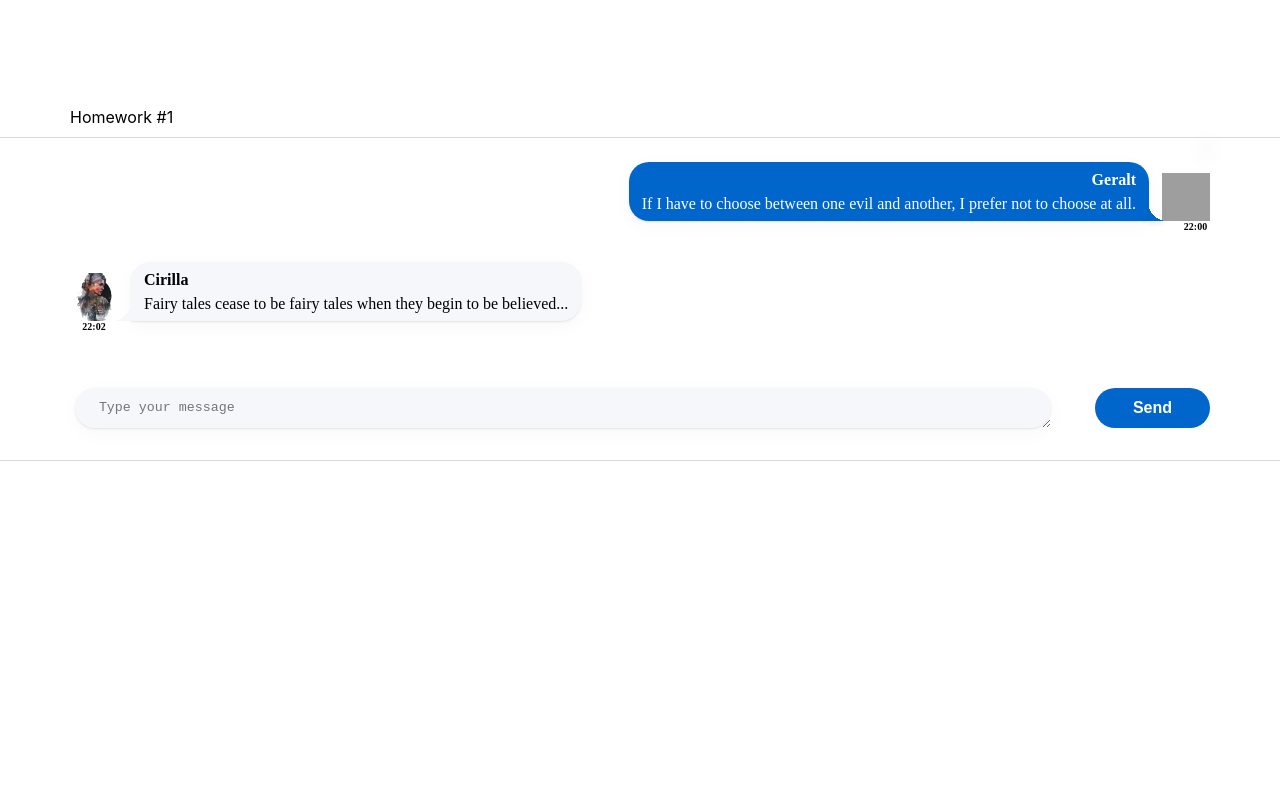
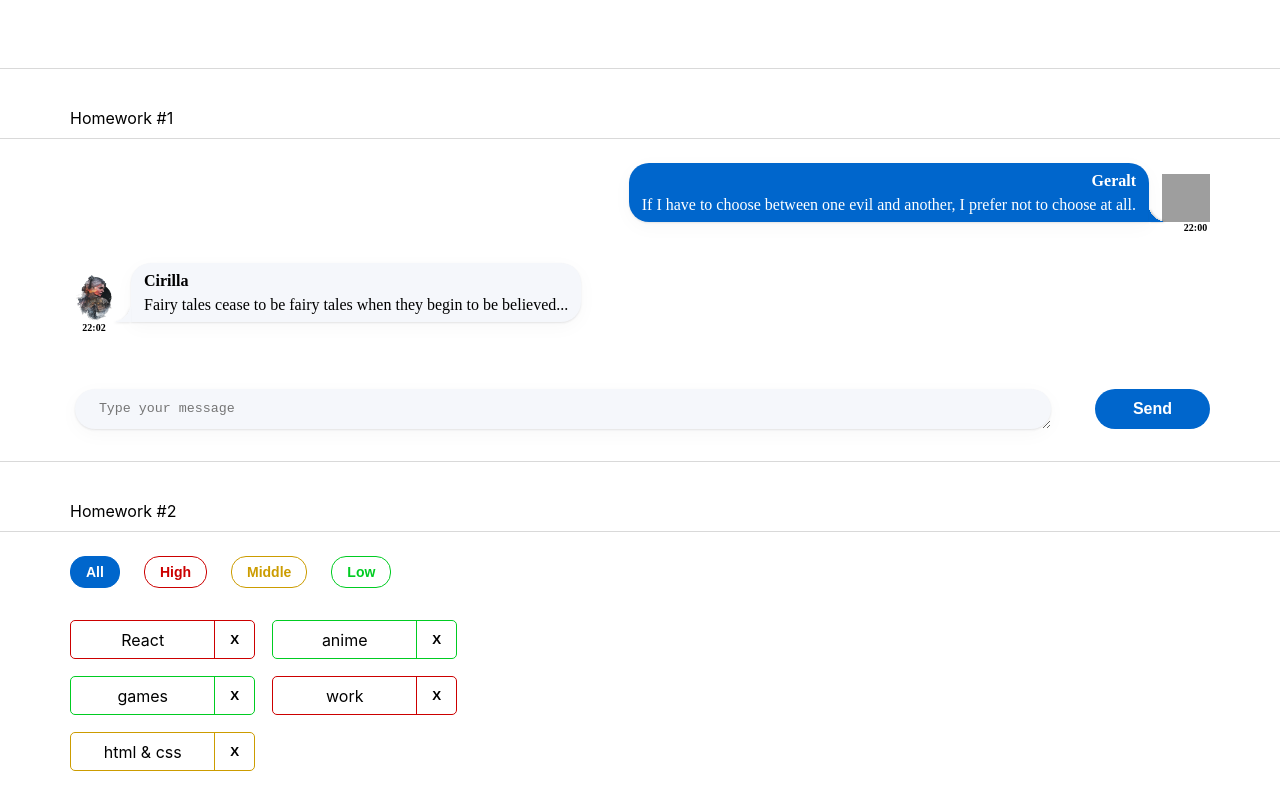
Before and after one commit to NikolaYK2/hws2, a React (Create React App) app: page /#/ in a window 1280 px wide. Shown: the top 810 px of the page. Built offline with nearby package versions, Linux system fonts and the light colour scheme; grey boxes are pictures that could not be loaded.

Commit message:
hw2 filter

```diff
--- a/package.json
+++ b/package.json
@@ -16,7 +16,7 @@
     "@types/react-dom": "18.0.6",
     "@types/uuid": "8.3.4",
     "axios": "0.27.2",
-    "gh-pages": "4.0.0",
+    "gh-pages": "^4.0.0",
     "react": "^18.2.0",
     "react-dom": "18.2.0",
     "react-redux": "8.0.4",
--- a/src/s1-main/App.module.css
+++ b/src/s1-main/App.module.css
@@ -1,15 +1,21 @@
 .App {
     --header_height: 60px;
+    padding: 68px 0 0;
 }
 
 .hw {
     padding: 24px 0 32px;
+    max-width: 1140px;
+    margin: 0 auto;
+}
+
+.hwTitle {
+    padding: 39px 0 10px;
     border-top: 1px solid #D9D9D9;
     border-bottom: 1px solid #D9D9D9;
 }
-
-.hwTitle {
-    padding: 107px 0 10px;
+.hwTitleSpan{
+    display: block;
     max-width: 1140px;
     margin: 0 auto;
 }
--- a/src/s1-main/App.tsx
+++ b/src/s1-main/App.tsx
@@ -1,13 +1,14 @@
 import React from 'react'
 import s from './App.module.css'
 import HW1 from '../s2-homeworks/hw01/HW1'
+import HW2 from "../s2-homeworks/hw02/HW2";
 
 function App() {
     return (
         <div className={s.App}>
             <HW1/>
             {/*раскомментировать по ходу выполнения*/}
-            {/*<HW2/>*/}
+            <HW2/>
             {/*<HW3/>*/}
             {/*<HW4/>*/}
 
--- a/src/s2-homeworks/hw01/HW1.tsx
+++ b/src/s2-homeworks/hw01/HW1.tsx
@@ -49,7 +49,7 @@ const HW1 = () => {
     return (
 
         <div id={'hw1'}>
-            <div className={s2.hwTitle}>Homework #1</div>
+            <div className={s2.hwTitle}><span className={s2.hwTitleSpan}>Homework #1</span></div>
             <div className={s2.hw}>
                 {/*проверка отображения (не менять)*/}
                 <div>
--- a/src/s2-homeworks/hw01/friend-message/FriendMessage.module.css
+++ b/src/s2-homeworks/hw01/friend-message/FriendMessage.module.css
@@ -1,6 +1,4 @@
 .friendMessage {
-    max-width: 1140px;
-    margin: 0 auto;
     font-family: Montserrat, serif;
 }
 
@@ -10,10 +8,16 @@
     margin: 30px 0 0 0;
     }
     .friendImageAndText img {
-        width: 48px;
+        min-width: 48px;
         height: 48px;
-        object-fit: cover;
+        /*object-fit: cover;*/
     }
+    .friendName {
+        font-size: 16px;
+        font-weight: 600;
+        line-height: 20px;
+}
+
 .friendText {
         min-width: 10%;
         max-width: 100%;
@@ -27,6 +31,7 @@
         margin: 0 0 0 13px;
     }
     .friendText:after {
+        display: block;
         position: absolute;
         bottom: 0;
         left: -14.8px;
@@ -34,14 +39,9 @@
         width: 15px;
         height: 20px;
         background: radial-gradient(circle at -4px 1px, rgba(0, 0, 0, 0) 19px, rgb(245, 247, 251) 0px);
-        z-index: 5;
+        /*box-shadow: 0 5px 20px rgba(29, 33, 38, 0.03), 0 1px 2px rgba(29, 33, 38, 0.1);*/
+        filter: drop-shadow( -0.9px 1px 1px rgba(29, 33, 38, 0.1));
     }
-    .friendName {
-        font-size: 16px;
-        font-weight: 600;
-        line-height: 20px;
-}
-
     .friendMessageText {
         font-family: Montserrat, serif;
         font-size: 16px;
--- a/src/s2-homeworks/hw01/message-sender/MessageSender.module.css
+++ b/src/s2-homeworks/hw01/message-sender/MessageSender.module.css
@@ -32,12 +32,17 @@
     color: #fff;
     margin: 0 0 0 44px;
     cursor: pointer;
+    transition: all 0.1s;
+
 }
 
 .button:hover {
     transition: all 0.1s;
     box-shadow: 0 5px 10px rgba(29, 33, 38, 0.6), 0 1px 10px rgba(29, 33, 38, 0.1);
+    transform: translateY(-3px);
 }
 .button:active {
+    transform: translateY(-0px);
+    transition: all 0.1s;
     box-shadow: inset 0 5px 10px rgba(29, 33, 38, 0.6), 0 1px 10px rgba(29, 33, 38, 0.1);
 }
--- a/src/s2-homeworks/hw01/message-sender/MessageSender.tsx
+++ b/src/s2-homeworks/hw01/message-sender/MessageSender.tsx
@@ -21,7 +21,7 @@ const MessageSender = (props: any) => {
     }, [text])
 
     const addMessage = () => {
-        // if (text !== '')
+        if (text !== '')
         setMessages([
             ...messages,
             {
--- a/src/s2-homeworks/hw01/message/Message.module.css
+++ b/src/s2-homeworks/hw01/message/Message.module.css
@@ -1,6 +1,4 @@
 .message {
-    max-width: 1140px;
-    margin: 0 auto;
 }
 
 .imageAndText {
@@ -36,7 +34,8 @@
         width: 15px;
         height: 20px;
         background: radial-gradient(circle at 18px 1px, rgba(0, 0, 0, 0) 19px, rgb(0, 102, 204) 0px);
-        box-shadow: 50px -61px 19px rgb(29 33 38 / 3%), -1px 3px 4px rgb(29 33 38 / 7%);
+        /*box-shadow: 50px -61px 19px rgb(29 33 38 / 3%), -1px 3px 4px rgb(29 33 38 / 7%);*/
+        filter: drop-shadow( 1px 0.5px 1px rgba(29, 33, 38, 0.3));
     }
     .name {
         font-size: 16px;
--- a/src/s2-homeworks/hw02/HW2.tsx
+++ b/src/s2-homeworks/hw02/HW2.tsx
@@ -17,16 +17,16 @@ import s2 from '../../s1-main/App.module.css'
 * */
 
 // types
-export type AffairPriorityType = any // need to fix any
+export type AffairPriorityType = 'high' | 'low' | 'middle';// need to fix any
 export type AffairType = {
-    _id: any // need to fix any
-    name: any // need to fix any
+    _id: number // need to fix any
+    name: string // need to fix any
     priority: AffairPriorityType
 }
 export type FilterType = 'all' | AffairPriorityType
 
 // constants
-const defaultAffairs: any = [ // need to fix any
+const defaultAffairs: AffairType[] = [ // need to fix any
     {_id: 1, name: 'React', priority: 'high'}, // студенты могут изменить содержимое name и количество элементов в массиве, ...priority не менять!
     {_id: 2, name: 'anime', priority: 'low'},
     {_id: 3, name: 'games', priority: 'low'},
@@ -35,28 +35,34 @@ const defaultAffairs: any = [ // need to fix any
 ]
 
 // pure helper functions
-export const filterAffairs = (affairs: any, filter: any): any => { // need to fix any
-
-
+export const filterAffairs = (affairs: AffairType[], filter: FilterType): AffairType[] => { // need to fix any
+    if (filter === 'high') {
+        return affairs.filter(el=>el.priority === filter)
+    } else if(filter ==='low'){
+       return  affairs.filter(el=>el.priority === filter)
+    } else if(filter ==='middle'){
+        return affairs.filter(el=>el.priority === filter)
+    }
     return affairs // need to fix
 }
-export const deleteAffair = (affairs: any, _id: any): any => { // need to fix any
+export const deleteAffair = (affairs: AffairType[], _id: number): AffairType[] => { // need to fix any
 
-    return affairs // need to fix
+    return affairs.filter(el => el._id !== _id) // need to fix
 }
 
 function HW2() {
-    const [affairs, setAffairs] = useState<any>(defaultAffairs) // need to fix any
+    const [affairs, setAffairs] = useState<AffairType[]>(defaultAffairs) // need to fix any
     const [filter, setFilter] = useState<FilterType>('all')
 
-    const filteredAffairs = filterAffairs(affairs, filter)
-    const deleteAffairCallback = (_id: any) => { // need to fix any
+    const filteredAffairs = filterAffairs(affairs, filter);
+    const deleteAffairCallback = (_id: number) => { // need to fix any
         // need to fix
+        setAffairs(deleteAffair(affairs, _id));
     }
 
     return (
         <div id={'hw2'}>
-            <div className={s2.hwTitle}>Homework #2</div>
+            <div className={s2.hwTitle}><span className={s2.hwTitleSpan}>Homework #2</span></div>
             <div className={s2.hw}>
                 <Affairs
                     data={filteredAffairs}
--- a/src/s2-homeworks/hw02/affairs/Affairs.module.css
+++ b/src/s2-homeworks/hw02/affairs/Affairs.module.css
@@ -52,4 +52,5 @@
     gap: 17px;
     flex-wrap: wrap;
     max-width: 450px;
+    padding: 0 0 73px;
 }
--- a/src/s2-homeworks/hw02/affairs/Affairs.tsx
+++ b/src/s2-homeworks/hw02/affairs/Affairs.tsx
@@ -4,24 +4,28 @@ import {AffairType, FilterType} from '../HW2'
 import s from './Affairs.module.css'
 
 type AffairsPropsType = {
-    data: any // need to fix any
-    setFilter: any
-    deleteAffairCallback: any
+    data: AffairType[], // need to fix any
+    setFilter: (filter:FilterType)=>void,
+    deleteAffairCallback: (_id:number)=>void,
     filter: FilterType
 }
 
 function Affairs(props: AffairsPropsType) {
     const setAll = () => {
         // need to fix
+        props.setFilter('all');
     }
     const setHigh = () => {
         // need to fix
+        props.setFilter('high')
     }
     const setMiddle = () => {
         // need to fix
+        props.setFilter('middle')
     }
     const setLow = () => {
         // need to fix
+        props.setFilter('low')
     }
 
     const cnAll = s.button + ' ' + s.all + (props.filter === 'all' ? ' ' + s.active : '')
--- a/src/s2-homeworks/hw02/affairs/affair/Affair.tsx
+++ b/src/s2-homeworks/hw02/affairs/affair/Affair.tsx
@@ -5,13 +5,14 @@ import s2 from '../Affairs.module.css'
 
 type AffairPropsType = {
     // key не нужно типизировать
-    affair: AffairType
-    deleteAffairCallback: any // need to fix any
+    affair: AffairType,
+    deleteAffairCallback:(_id:number)=>void, // need to fix any
 }
 
 function Affair(props: AffairPropsType) {
-    const deleteCallback = () => {
+    const deleteCallback = (_id:number) => {
         // need to fix
+        props.deleteAffairCallback(_id);
     }
 
     const nameClass = s.name + ' ' + s2[props.affair.priority]
@@ -25,12 +26,12 @@ function Affair(props: AffairPropsType) {
         >
             <div id={'hw2-name-' + props.affair._id} className={nameClass}>
                 {/*создаёт студент*/}
-
+                {props.affair.name}
                 {/**/}
             </div>
             <div id={'hw2-priority-' + props.affair._id} hidden>
                 {/*создаёт студент*/}
-
+                {props.affair.priority}
                 {/**/}
             </div>
 
@@ -38,6 +39,7 @@ function Affair(props: AffairPropsType) {
                 id={'hw2-button-delete-' + props.affair._id}
                 className={buttonClass}
                 // need to fix
+                onClick={(_id)=>deleteCallback(props.affair._id)}
 
             >
                 {/*текст кнопки могут изменить студенты*/}
```
Also changed, not shown: 1 other file (tests, documents, lock files or other folders). Lines whose indentation alone changed are shown as unchanged.
